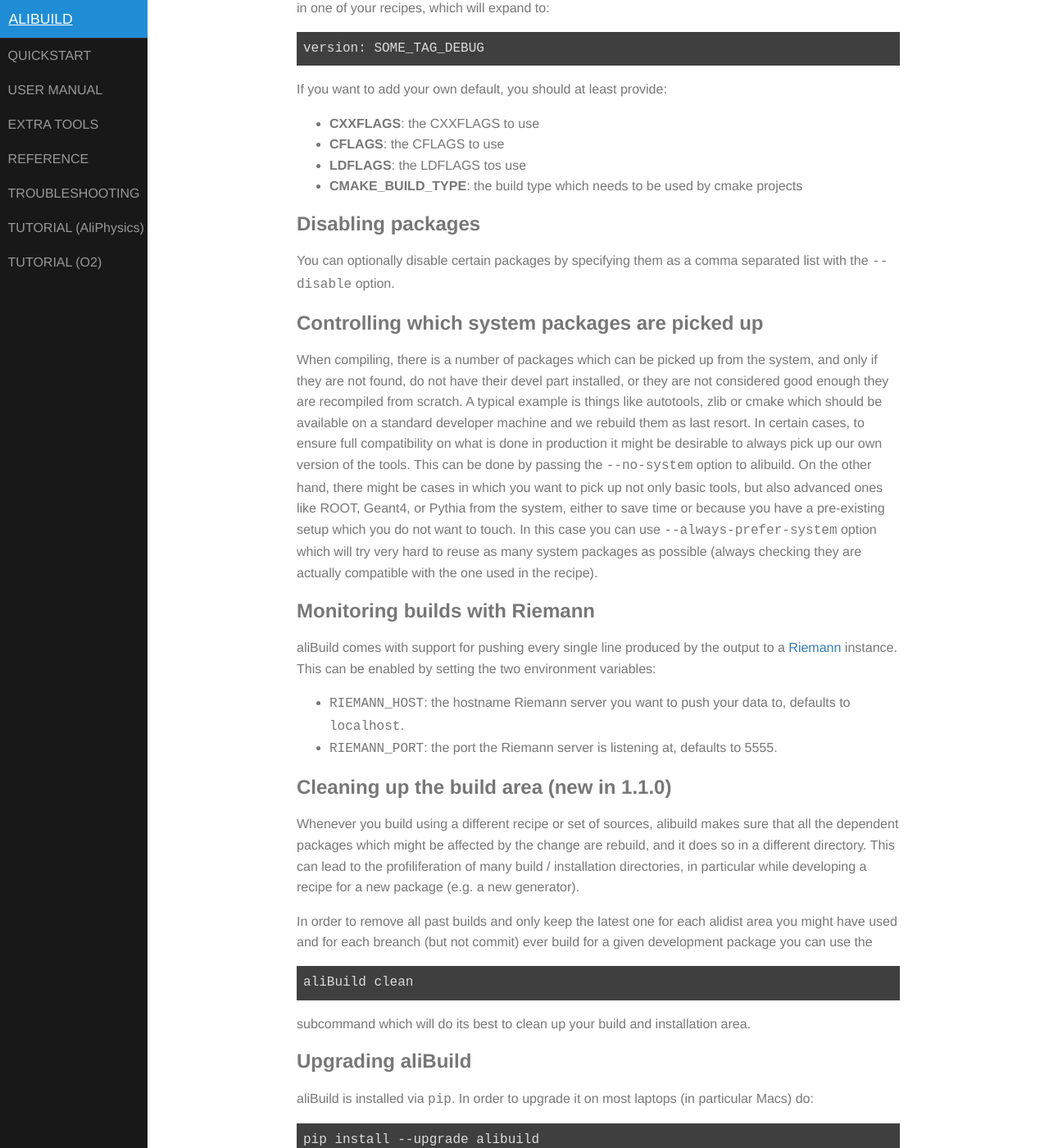
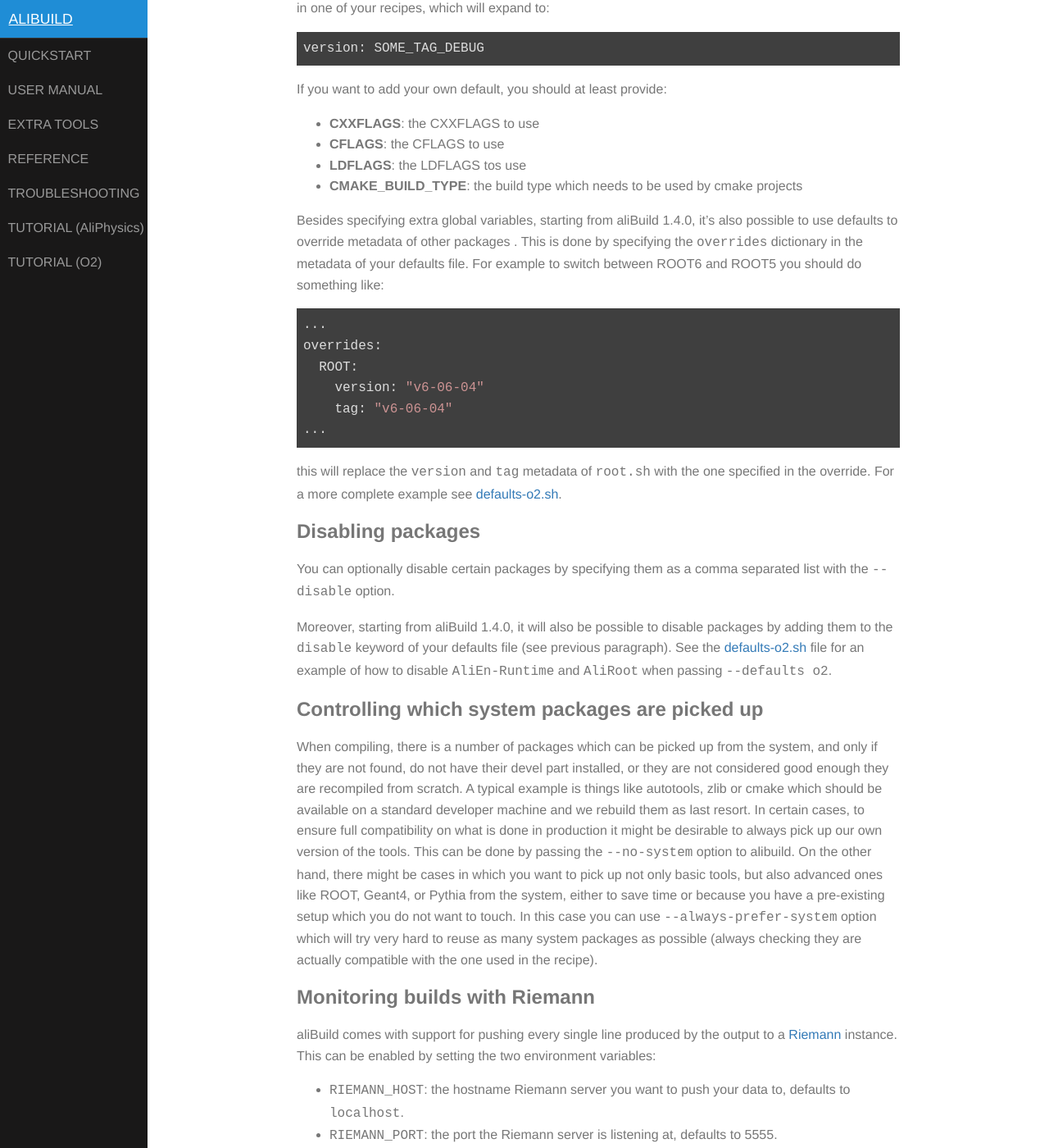
Before and after one commit to alisw/alibuild, a Jekyll site: the page built from user.markdown, in a window 1280 px wide and 1400 px high, scrolled down 4152 px. Shown: the whole window at 82% size. Built offline with Jekyll 4.4.1, drawn with Linux system fonts in a browser that asks for light colours.

Commit message:
Add documentation for improved defaults

```diff
--- a/user.markdown
+++ b/user.markdown
@@ -196,10 +196,34 @@ If you want to add your own default, you should at least provide:
 - **LDFLAGS**: the LDFLAGS tos use
 - **CMAKE_BUILD_TYPE**: the build type which needs to be used by cmake projects
 
+Besides specifying extra global variables, starting from aliBuild
+1.4.0, it's also possible to use defaults to override metadata of other
+packages . This is done by specifying the `overrides` dictionary in the
+metadata of your defaults file. For example to switch between ROOT6 and
+ROOT5 you should do something like:
+
+    ...
+    overrides:
+      ROOT:
+        version: "v6-06-04"
+        tag: "v6-06-04"
+    ...
+
+this will replace the `version` and `tag` metadata of `root.sh` with the
+one specified in the override. For a more complete example see
+[defaults-o2.sh](https://github.com/alisw/alidist/blob/IB/v5-08/next/defaults-o2.sh).
+
 ## Disabling packages
 
 You can optionally disable certain packages by specifying them as a comma
 separated list with the `--disable` option.
+
+Moreover, starting from aliBuild 1.4.0, it will also be
+possible to disable packages by adding them to the `disable`
+keyword of your defaults file (see previous paragraph). See the
+[defaults-o2.sh](https://github.com/alisw/alidist/blob/IB/v5-08/next/defaults-o2.sh)
+file for an example of how to disable `AliEn-Runtime` and `AliRoot`
+when passing `--defaults o2`.
 
 ## Controlling which system packages are picked up
 
```
